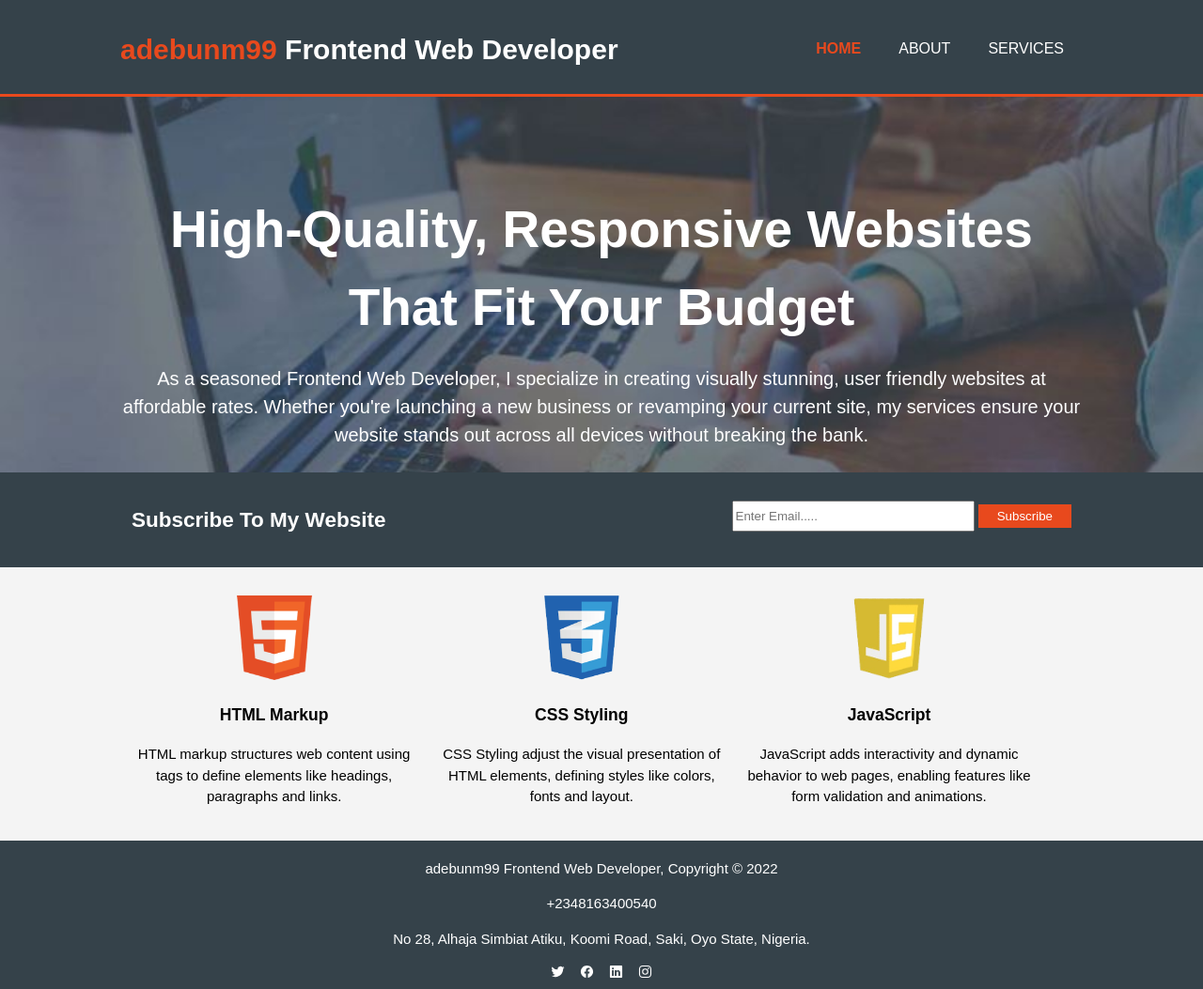
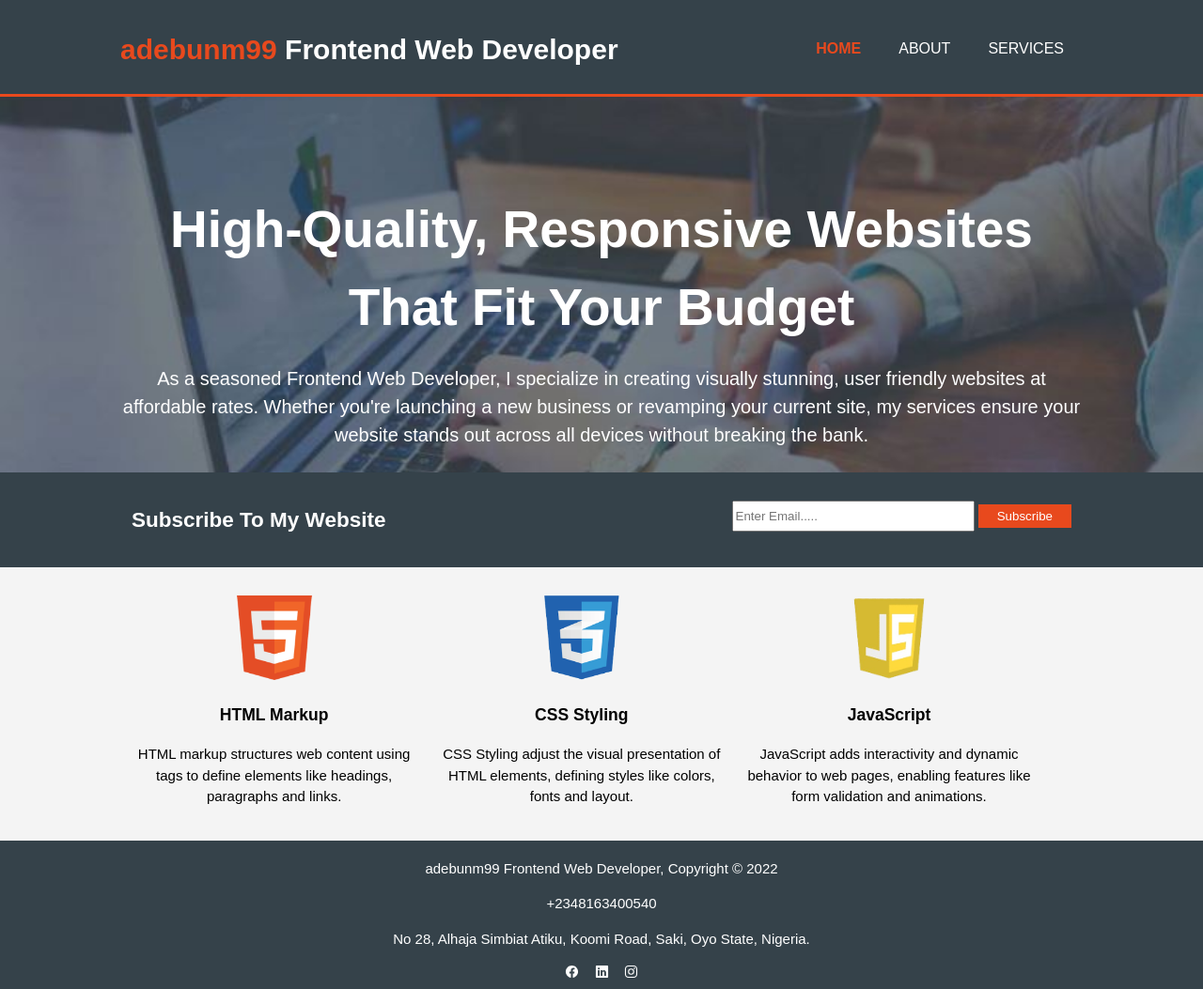
Before and after one commit to Shita-Tech1/MyPortfolio, a plain HTML site: page index.html in a window 1280 px wide. Shown: the whole page at 94% size. Drawn offline with nearby package versions, Linux system fonts and the light colour scheme.

Commit message:
Update index.html

```diff
--- a/index.html
+++ b/index.html
@@ -72,11 +72,6 @@
                 <p>No 28, Alhaja Simbiat Atiku, Koomi Road, Saki, Oyo State, Nigeria. </p>
 
 
-                <a class="social-icon" href="https://x.com/adebunm99"  target="_blank">
-                    <ion-icon name="logo-twitter"></ion-icon>
-            </a>
-
-
                 <a class="social-icon" href="https://web.facebook.com/raheem.saidatiyabode"target="_blank">
                     <ion-icon name="logo-facebook"></ion-icon>
                 </a>
```
